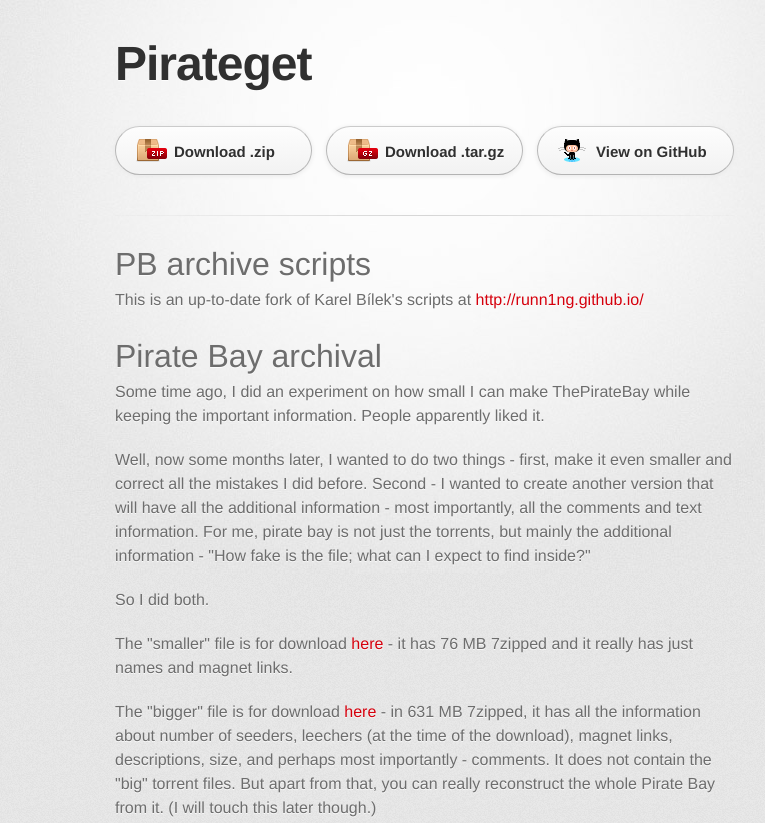
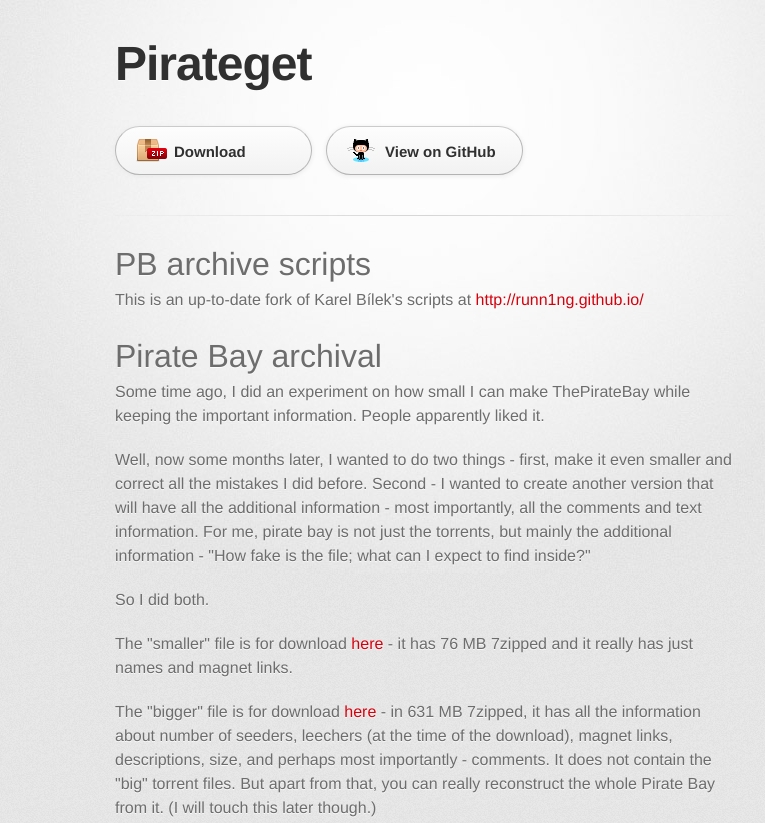
Before and after one commit to urras/pirateget, a plain HTML site: page index.html in a window 1280 px wide. Shown: the top 823 px of the page, without its empty margins (215-980 px from the left). Drawn offline with Linux system fonts and the light colour scheme; a web font is replaced by a local one.

Commit message:
Update index.html

```diff
--- a/index.html
+++ b/index.html
@@ -23,8 +23,7 @@
         </header>
 
         <section id="downloads" class="clearfix">
-          <a href="https://github.com/fr0stycl34r/pirateget/zipball/master" id="download-zip" class="button"><span>Download .zip</span></a>
-          <a href="https://github.com/fr0stycl34r/pirateget/tarball/master" id="download-tar-gz" class="button"><span>Download .tar.gz</span></a>
+          <a href="https://github.com/fr0stycl34r/pirateget/archive/master.zip" id="download-zip" class="button"><span>Download</span></a>
           <a href="https://github.com/fr0stycl34r/pirateget" id="view-on-github" class="button"><span>View on GitHub</span></a>
         </section>
 
```
